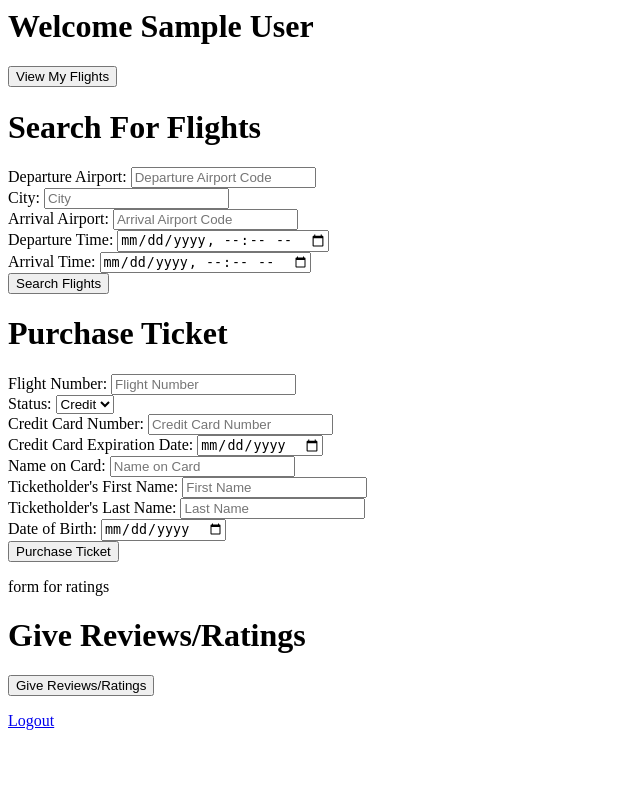
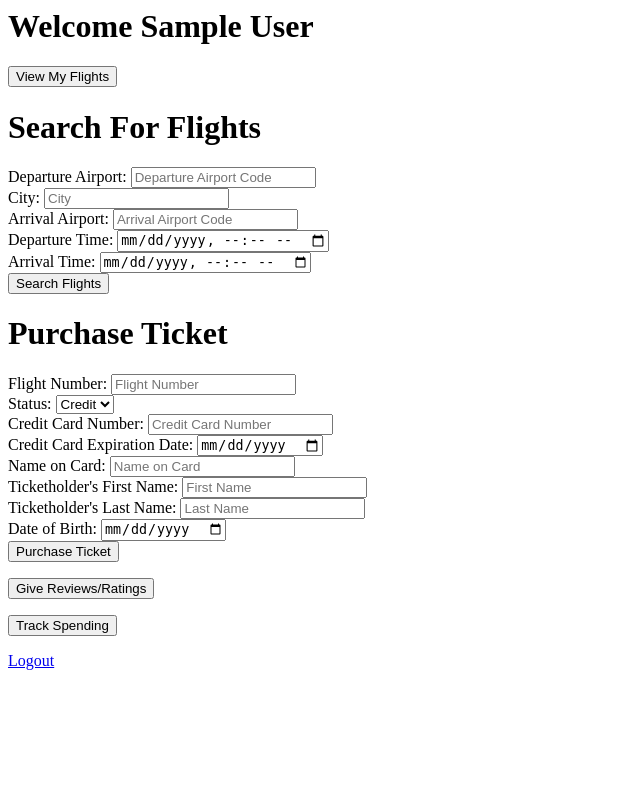
Before and after one commit to Galaxeo/airplane-system, a Flask app: page /userHome in a window 1280 px wide. Shown: the whole page, without its empty margins (0-640 px from the left). Run offline with Flask 3, Linux system fonts and the light colour scheme; the visitor is signed in with stand-in values (Sample User, id 1).

Commit message:
feat: start view total spendings, todo range

```diff
--- a/init1.py
+++ b/init1.py
@@ -227,6 +227,17 @@ def userSubmitRating():
 	conn.commit()
 	cursor.close()
 	return render_template('userHome.html', email=email, firstName=firstName, message="Rating submitted successfully")
+# Return total spending by calculating sum of calculated price of tickets where ticket.ticketid = purchase.ticketid and purchase.email = email
+@app.route('/userTotalSpending', methods=['GET', 'POST'])
+def userTotalSpending():
+	email = session['email']
+	firstName = session['firstName']
+	cursor = conn.cursor();
+	query = 'SELECT SUM(calculatedPrice) FROM ticket as t, purchase as p WHERE t.ticketID = p.TicketID AND p.email = %s'
+	cursor.execute(query, (email))
+	data = cursor.fetchall()
+	cursor.close()
+	return render_template('userHome.html', email=email, firstName=firstName, spending=data)
 
 # ------ All staff oriented routes ------ #
 # Authenticate register for staff
--- a/templates/userHome.html
+++ b/templates/userHome.html
@@ -10,8 +10,8 @@
     2. Search for flights (almost done, don't show flights that already went)
     3. Purchase ticket (almost done, need to make sure flight is not already done)
     4. Cancel trip (done)
-    5. Give ratings
-    6. Track spending
+    5. Give ratings (done, maybe consider restricting 1 rating per flight)
+    6. Track spending (in-progress, have to add range of dates to select between, where purchase time within range)
     7. Logout (done)
 -->
 
@@ -114,13 +114,9 @@
     {% if avail %}
     {{avail}}
     {% endif %}
-    form for ratings
-    <h1>Give Reviews/Ratings</h1>
-    <form action="/userRatingsTable" method="POST">
-        <input type="submit" value="Give Reviews/Ratings" />
-    </form>
     {% if ratings%}
     <table>
+        <th>Ticket ID</th>
         <th>Flight Number</th>
         <th>Airline Name</th>
         <th>Departure Time</th>
@@ -129,6 +125,7 @@
 
         {% for line in ratings%}
         <tr>
+            <td>{{line['TicketID']}}</td>
             <td>{{line['FlightNum']}}</td>
             <td>{{line['AirlineName']}}</td>
             <td>{{line['DepartureTime']}}</td>
@@ -144,7 +141,18 @@
         {% endfor %}
     </table>
     {% endif %}
-
+    <form action="/userRatingsTable" method="POST">
+        <input type="submit" value="Give Reviews/Ratings" />
+    </form>
+    {% if spending %}
+    <h3>Total Spending</h3>
+    {% for line in spending %}
+    ${{line['SUM(calculatedPrice)']}}
+    {% endfor %}
+    {% endif %}
+    <form action="/userTotalSpending" method="POST">
+        <input type="submit" value="Track Spending" />
+    </form>
 
     <a href="/userLogout">Logout</a>
 
```
